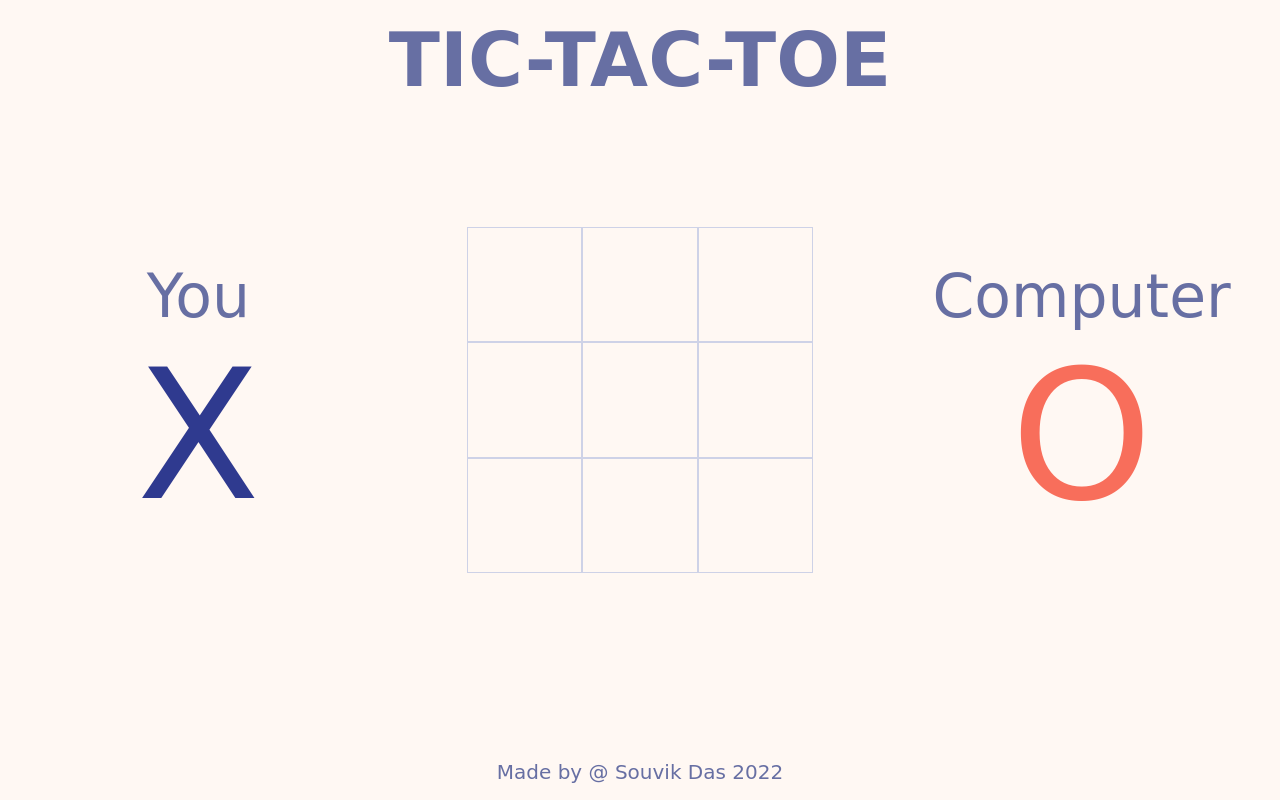
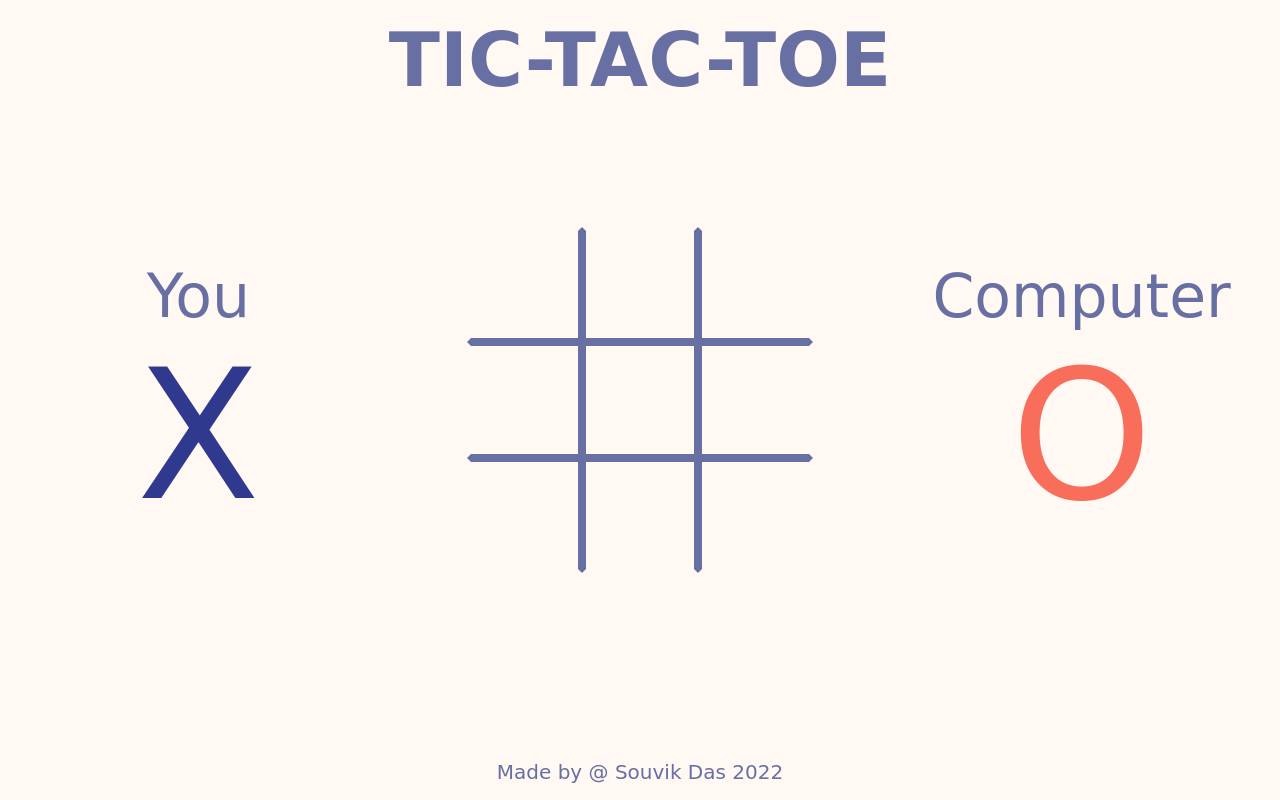
Before and after one commit to dr0nser/tic-tac-toe, a plain HTML site: page index.html in a window 1280 px wide. Drawn offline with Linux system fonts and the light colour scheme; a web font is replaced by a local one.

Commit message:
Modified CSS styles for the grid

```diff
--- a/css/styles.css
+++ b/css/styles.css
@@ -67,9 +67,9 @@ header > p {
     grid-template-columns: 1fr 1fr 1fr;
 }
 .field {
+    border: 4px solid var(--gray);
     aspect-ratio: 1;
     cursor: pointer;
-    border: 1px solid var(--light-gray);
     font-size: 120px;
     display: flex;
     align-items: center;
@@ -122,3 +122,17 @@ footer > p {
     padding-bottom: 2vh;
     color: var(--gray);
 }
+
+/* grid style */
+.field0, .field3, .field6 {
+    border-left: 4px solid transparent !important;
+}
+.field0, .field1, .field2 {
+    border-top: 4px solid transparent !important;
+}
+.field2, .field5, .field8 {
+    border-right: 4px solid transparent !important;
+}
+.field6, .field7, .field8 {
+    border-bottom: 4px solid transparent !important;
+}
--- a/index.html
+++ b/index.html
@@ -25,7 +25,7 @@
             </p>
         </div>
         <div class="grid">
-            <div class="field" id="0"></div>
+            <div class="field field0" id="0"></div>
             <div class="field" id="1"></div>
             <div class="field" id="2"></div>
             <div class="field" id="3"></div>
--- a/src/script.js
+++ b/src/script.js
@@ -207,7 +207,7 @@ const displayController = (() => {
     const initiate = () => {
         gameWindow.style.display = "flex";
         resultWindow.style.display = "none";
-        fields.forEach(field => field.className = "field");
+        fields.forEach((field, index) => field.className = `field field${index}`);
         gameBoard.reset();
         gameController.reset();
         updateGameboard();
```
